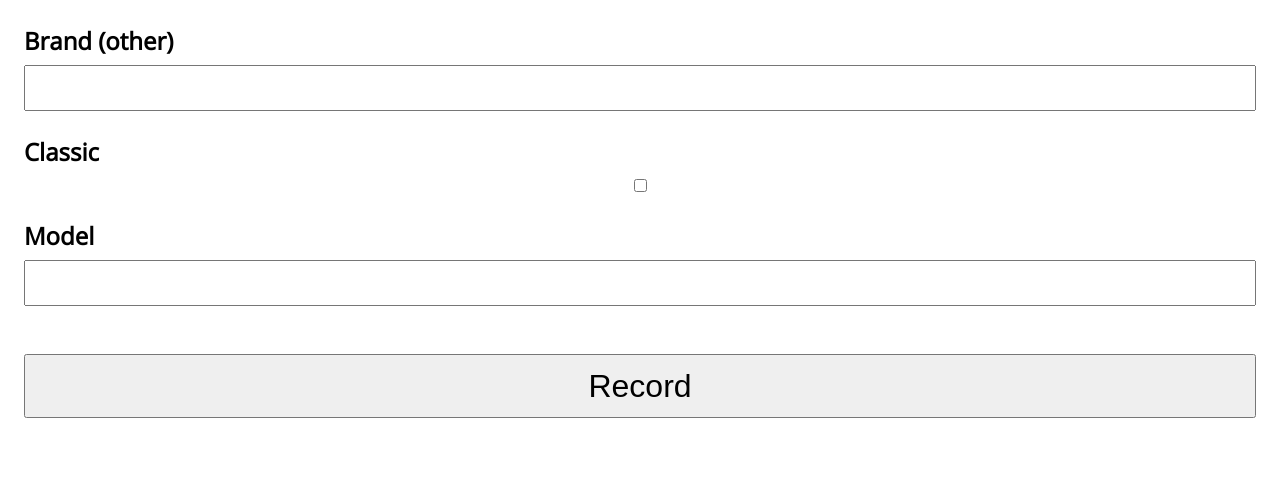
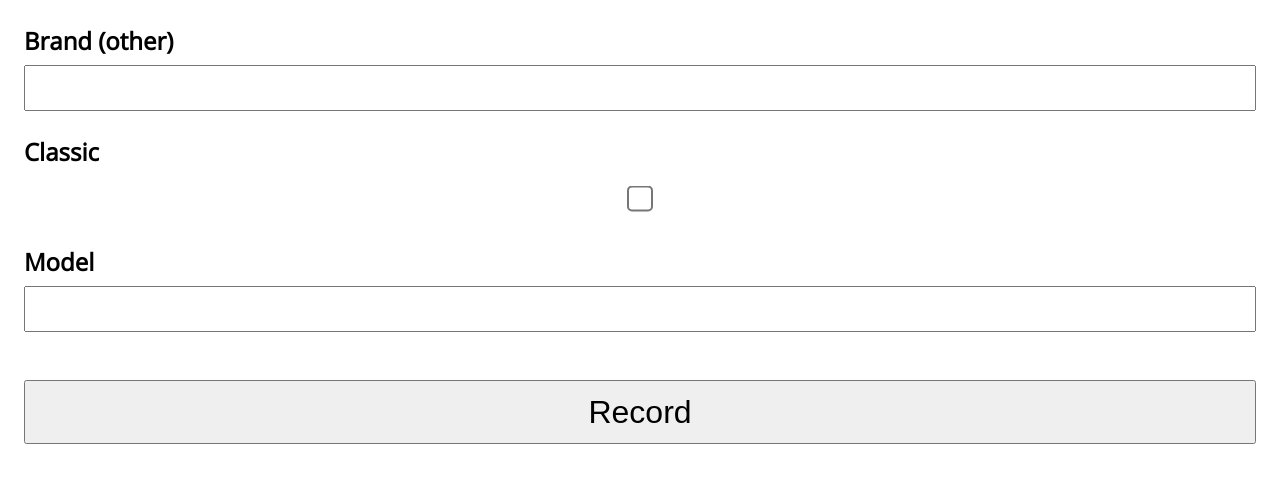
Before and after one commit to rrees/car-spotting, a Flask app: template spotting/templates/home.html in a window 1280 px wide; the page is wider, and only the part inside the window is pictured. Shown: the part 216-698 px from the top of that part. Run offline with Flask 2, Linux system fonts and the light colour scheme; the template is opened without the code that fills it, so the values that code supplies are empty; parts of the project's set-up code (start-up, migrations or seed data) failed here and were passed over.

Commit message:
Makes the checkbox more touchable by making it larger

```diff
--- a/spotting/static/css/elements.css
+++ b/spotting/static/css/elements.css
@@ -8,17 +8,3 @@ body {
 	font-family: 'Open Sans', Helevetica, Arial, sans-serif;
 	font-size: var(--base-font-size);
 }
-
-label {
-	font-weight: bold;
-	margin-bottom: 0.5rem;
-}
-
-input[type="text"] {
-	line-height: 2.5rem;
-	font-size: 1.5rem;
-}
-
-select {
-	font-size: 1.5rem;
-}
--- a/spotting/static/css/forms.css
+++ b/spotting/static/css/forms.css
@@ -1,3 +1,23 @@
+
+label {
+	font-weight: bold;
+	margin-bottom: 0.5rem;
+}
+
+input[type="text"] {
+	line-height: 2.5rem;
+	font-size: 1.5rem;
+}
+
+input[type="checkbox"] {
+	transform: scale(2);
+	margin: 1rem;
+}
+
+select {
+	font-size: 1.5rem;
+}
+
 
 .form {
 	display: flex;
```
